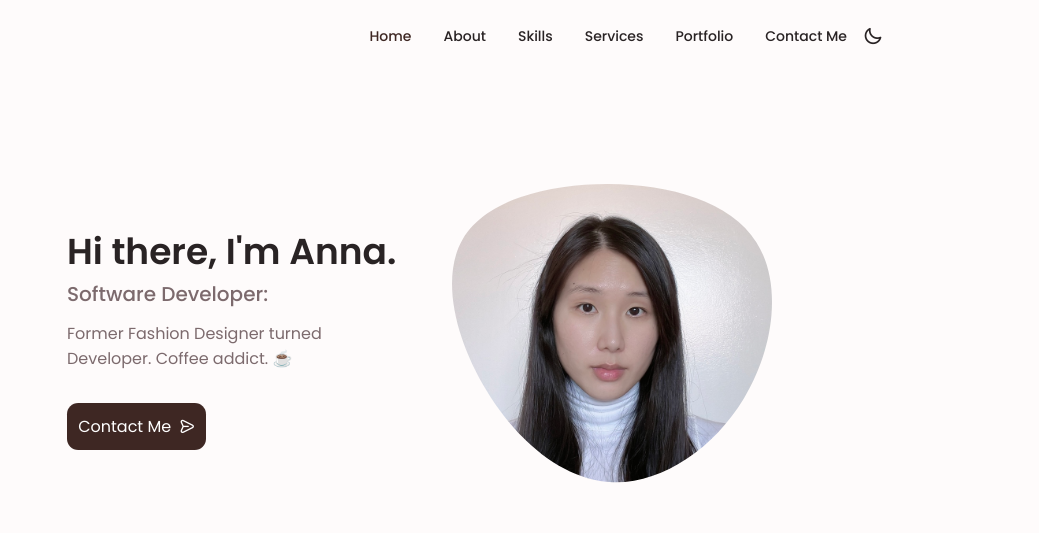
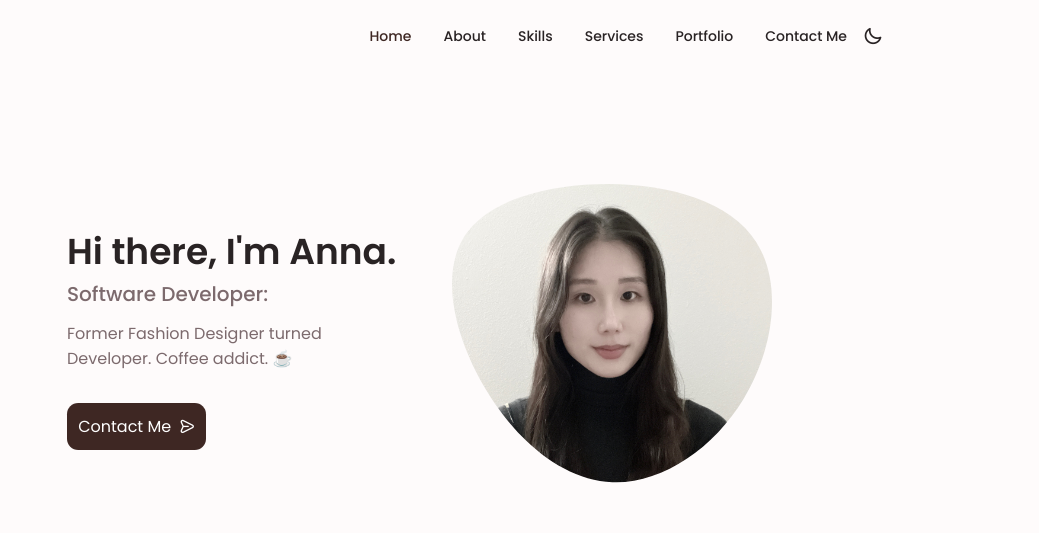
Before and after one commit to annuhpark/personal-portfolio, a website: page index.html in a window 1280 px wide. Shown: the top 533 px of the page, 241-1280 px from the left. Drawn offline with nearby package versions, Linux system fonts and the light colour scheme.

Commit message:
Updated profile picture.

```diff
--- a/index.html
+++ b/index.html
@@ -95,7 +95,7 @@
                         165.547 130.807 187.559 100.226 186.353C69.6454 185.297 41.0228 161.023 21.7403
                         129.362C2.45775 97.8511 -7.48481 59.1033 6.67581 34.5279C20.9871 10.1032 59.7028
                         -0.149132 97.9666 0.00163737C136.23 0.303176 174.193 10.857 190.312 36.4879Z" />
-                    <image class="home__blob-img" y="-8" href="assets/img/me.jpg" />
+                    <image class="home__blob-img" y="-8" href="assets/img/me.jpeg" />
                   </g>
                 </svg>
               </div>
```
Also changed, not shown: assets/img/me.jpeg (added), assets/img/me.jpg (deleted).
